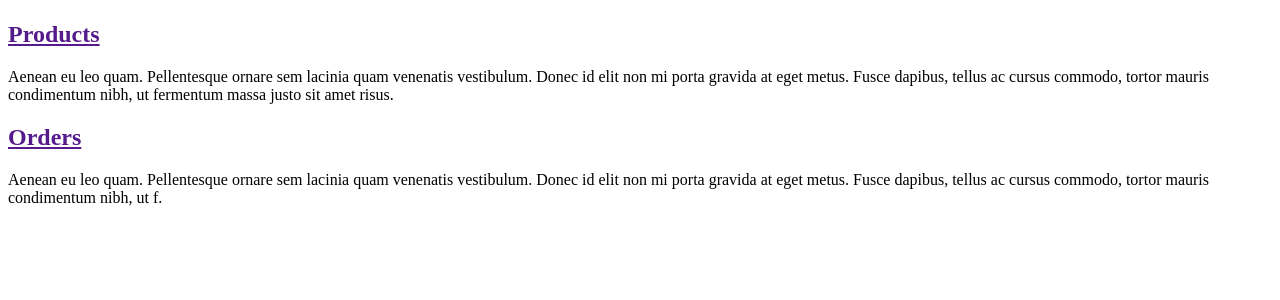
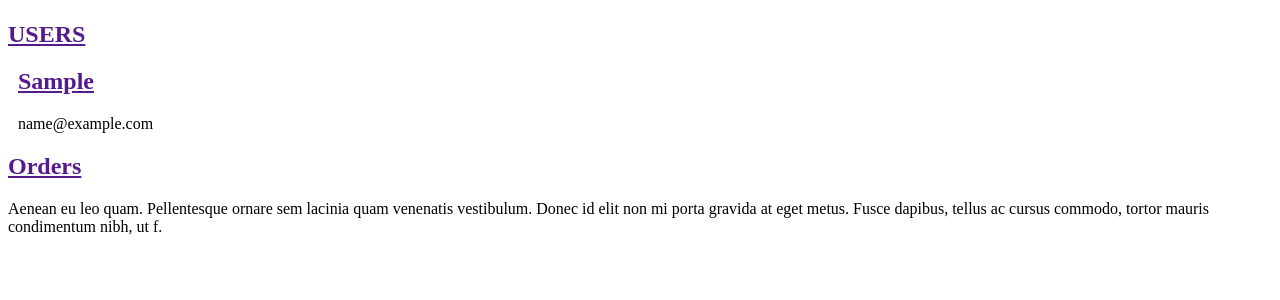
Before and after one commit to Sanchit-singhs/IMS, a Django app: page / in a window 1280 px wide. Shown: the part 45-345 px from the top of the page. Run offline with Django 4.2, Linux system fonts and the light colour scheme; tables that the repository leaves empty hold one stand-in row (values such as "Sample post").

```diff
--- a/inventory/templates/inventory/home.html
+++ b/inventory/templates/inventory/home.html
@@ -12,8 +12,13 @@
 
     <article>
 
-        <h2><a href="">Products</a></h2>
-        <p>Aenean eu leo quam. Pellentesque ornare sem lacinia quam venenatis vestibulum. Donec id elit non mi porta gravida at eget metus. Fusce dapibus, tellus ac cursus commodo, tortor mauris condimentum nibh, ut fermentum massa justo sit amet risus.</p>
+        <h2><a href="">USERS</a></h2>
+        {% for inventory in inventories %}
+        <article style="margin-left: 10px;">
+            <h2><a href="">{{ inventory.first_name }}</a></h2>
+            <p>{{ inventory.email |linebreaksbr }}</p>
+        </article>
+        {% endfor %}
     </article>
 
     <article>
--- a/inventory/views.py
+++ b/inventory/views.py
@@ -1,5 +1,7 @@
 from django.shortcuts import render
+from .models import User_s
 
 # Create your views here.
 def home(request):
-    return render(request, 'inventory/home.html', {})
+    inventories = User_s.objects.all()
+    return render(request, 'inventory/home.html', {'inventories':inventories})
```
